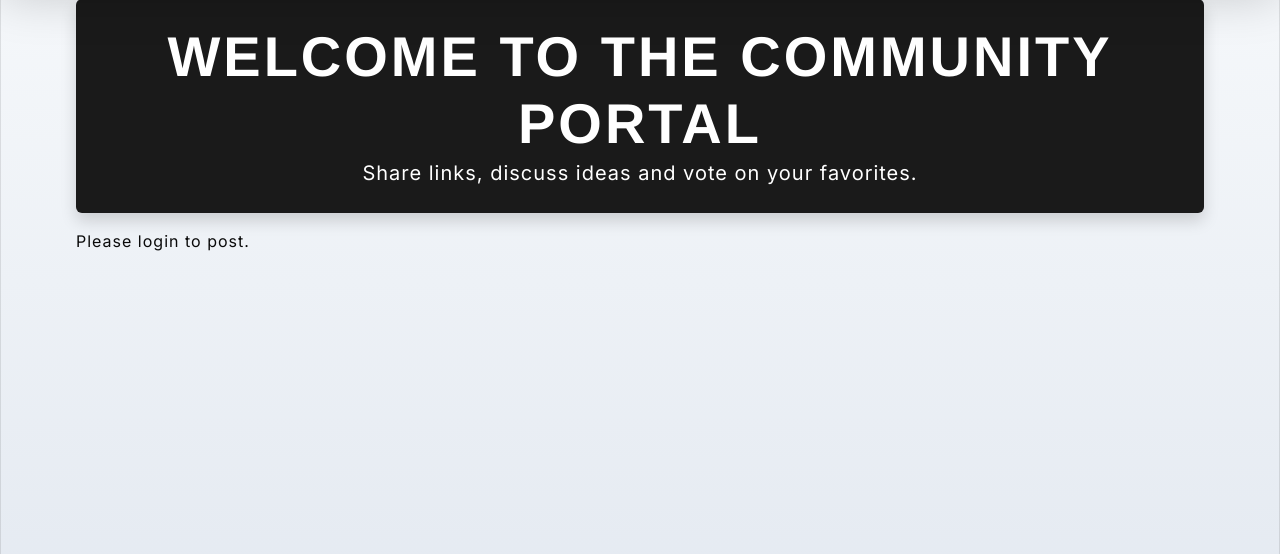
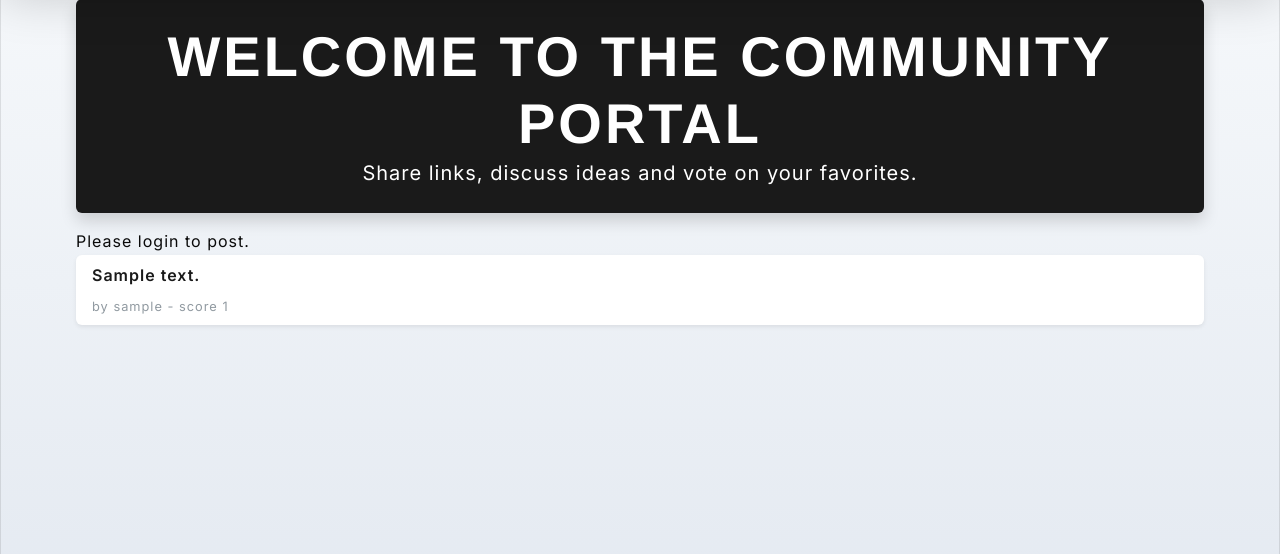
Before and after one commit to rakeshcr91/project, a Flask app: page / in a window 1280 px wide. Shown: the part 118-672 px from the top of the page. Run offline with Flask 3, Linux system fonts and the light colour scheme; tables that the repository leaves empty hold one stand-in row (values such as "Sample post"); data that the repository does not hold is empty; some libraries are stand-ins or nearby versions.

Commit message:
Render posts server-side and add admin navbar link

```diff
--- a/community_portal/templates/feed.html
+++ b/community_portal/templates/feed.html
@@ -22,8 +22,7 @@
   <p>Please <a href="{{ url_for('login') }}">login</a> to post.</p>
 {% endif %}
 
-<div id="react-feed" data-user="{{ current_user.username if current_user else '' }}" data-admin="{{ 1 if current_user and current_user.username == 'admin' else 0 }}"></div>
-<noscript>
+<div id="react-feed" data-user="{{ current_user.username if current_user else '' }}" data-admin="{{ 1 if current_user and current_user.username == 'admin' else 0 }}">
   <div class="list-group">
   {% for post, score in posts %}
     <div class="list-group-item bg-white rounded shadow-sm mb-3">
@@ -47,7 +46,7 @@
     <p>No posts yet.</p>
   {% endfor %}
   </div>
-</noscript>
+</div>
 {% endblock %}
 {% block scripts %}
 <script src="{{ url_for('static', filename='app.js') }}"></script>
--- a/community_portal/templates/layout.html
+++ b/community_portal/templates/layout.html
@@ -19,6 +19,9 @@
         <div class="d-flex">
             {% if current_user %}
                 <span class="navbar-text me-3">Logged in as {{ current_user.username }}</span>
+                {% if current_user.username == 'admin' %}
+                    <a class="btn btn-warning btn-sm me-2" href="{{ url_for('admin_dashboard') }}">Admin</a>
+                {% endif %}
                 <a class="btn btn-outline-light btn-sm" href="{{ url_for('logout') }}">Logout</a>
             {% else %}
                 <a class="btn btn-outline-light btn-sm" href="{{ url_for('login') }}">Login</a>
```
Also changed, not shown: community_portal/README.md.
